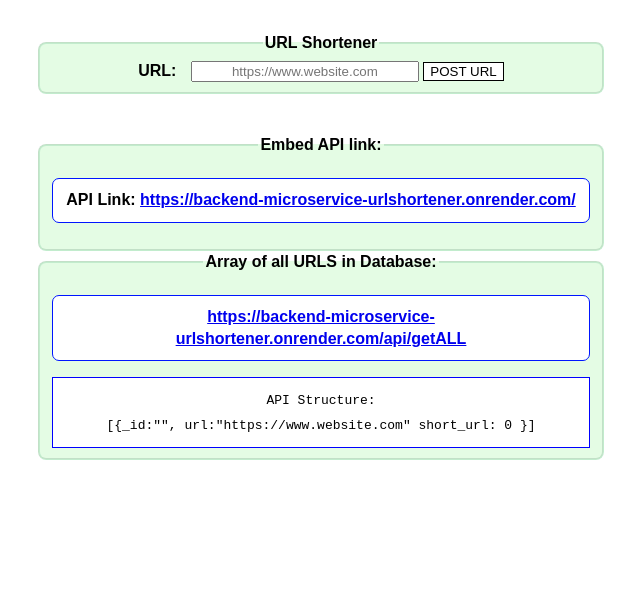
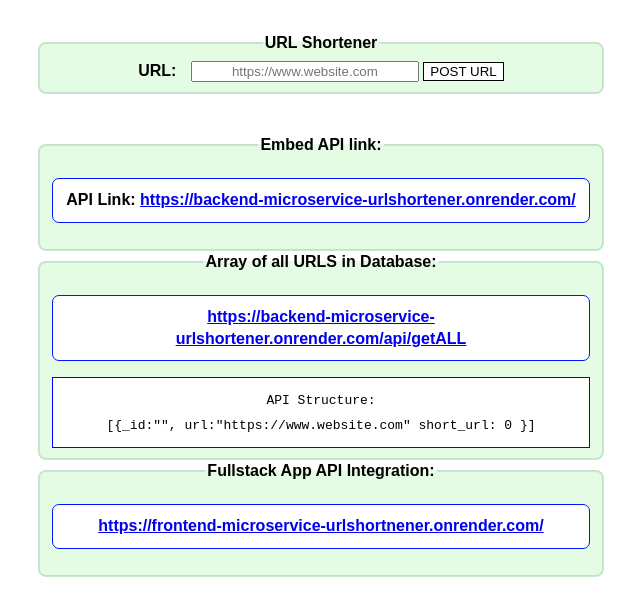
Before and after one commit to austinxduong/backend-microservice-urlshortener, a website: page views/index.html in a window 1280 px wide. Shown: the part 72-688 px from the top of the page, without its empty margins (319-959 px from the left). Drawn offline with Linux system fonts and the light colour scheme.

Commit message:
add link to app

```diff
--- a/public/styles.css
+++ b/public/styles.css
@@ -106,3 +106,11 @@ input[type="submit"] {
     border-color: blue;
 
 }
+
+.fullstack-api {
+    display: flexbox;
+    flex-direction: row;
+    align-items: center;
+    font-weight: 700;
+    max-width: 570px;
+}
--- a/views/index.html
+++ b/views/index.html
@@ -45,6 +45,12 @@
                     </div>
                 </div>
             </fieldset>
+            <fieldset>
+                <legend class="fullstack-api"> Fullstack App API Integration: </legend>
+                <div class="fullstack-api-div">
+                    <p class="api-link-title"><a href="https://frontend-microservice-urlshortnener.onrender.com/">https://frontend-microservice-urlshortnener.onrender.com/</a></p>
+                </div>
+            </fieldset>
             </div>
         </section>
     </main>
```
